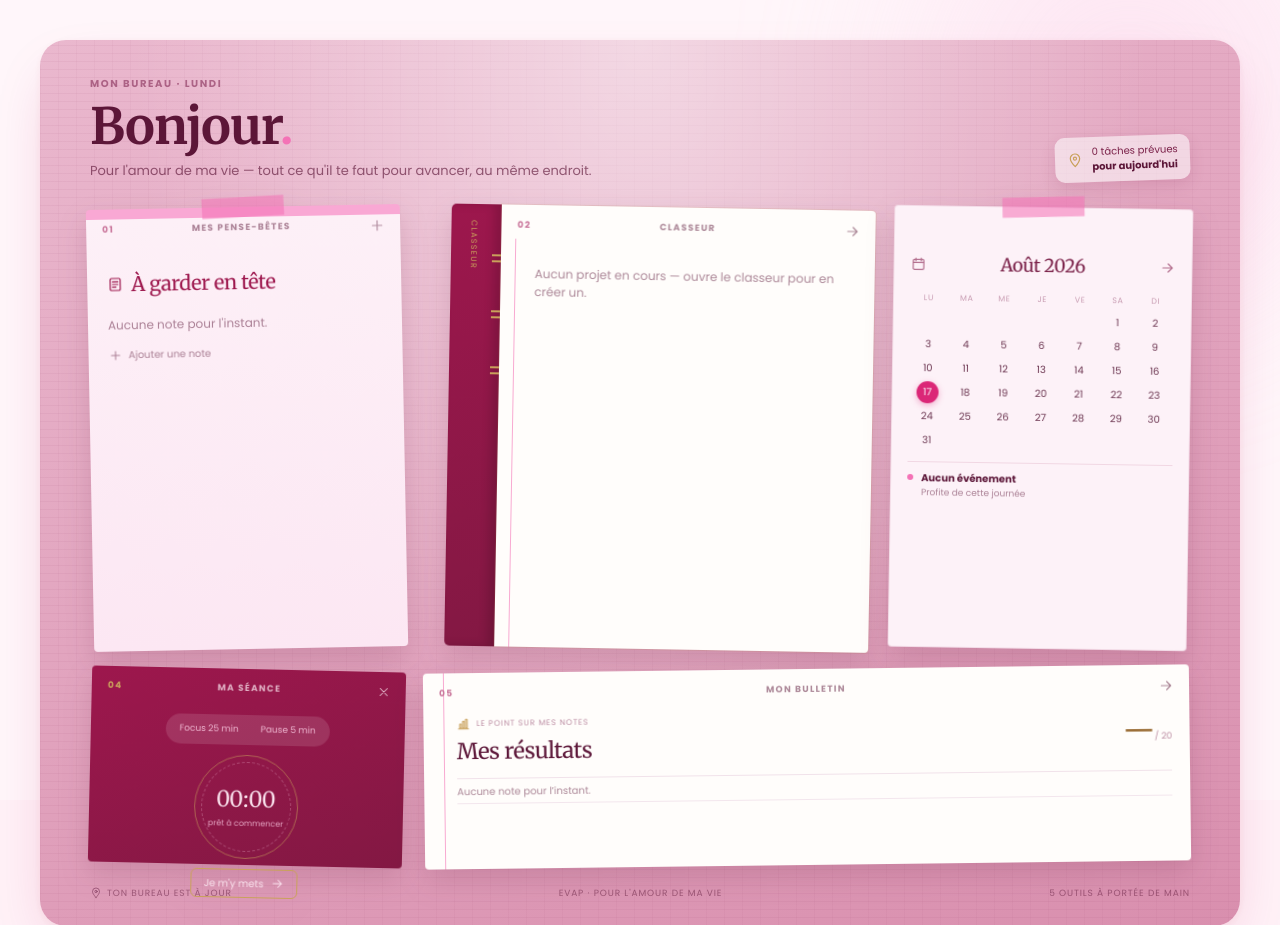
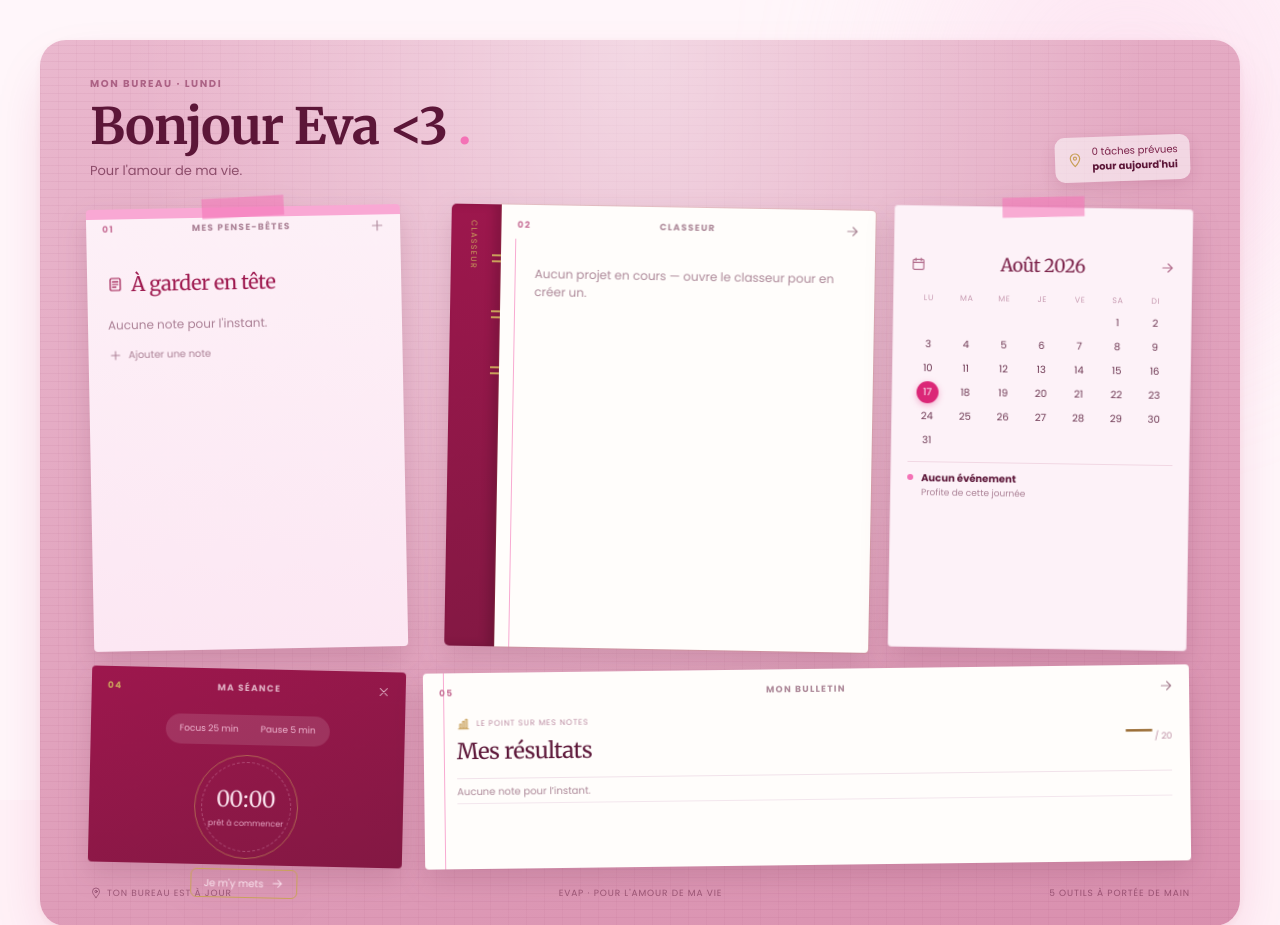
Before and after one commit to anyszed/evap, a Django app: page / in a window 1280 px wide. Shown: the top 925 px of the page. Run offline with Django 5.2, Linux system fonts and the light colour scheme; data that the repository does not hold is empty; some libraries are stand-ins or nearby versions.

Commit message:
Personnalise le message d'accueil

```diff
--- a/dashboard/templates/dashboard/home.html
+++ b/dashboard/templates/dashboard/home.html
@@ -14,8 +14,8 @@
   <div class="desk-heading">
     <div>
       <span class="eyebrow">Mon bureau · {{ today|date:"l" }}</span>
-      <h1>Bonjour<span>.</span></h1>
-      <p>Pour l'amour de ma vie — tout ce qu'il te faut pour avancer, au même endroit.</p>
+      <h1>Bonjour Eva <3 <span>.</span></h1>
+      <p>Pour l'amour de ma vie.</p>
     </div>
     <div class="desk-heading-note">
       {% include "partials/icon.html" with name="pin" cls="w-4 h-4" %}
```
